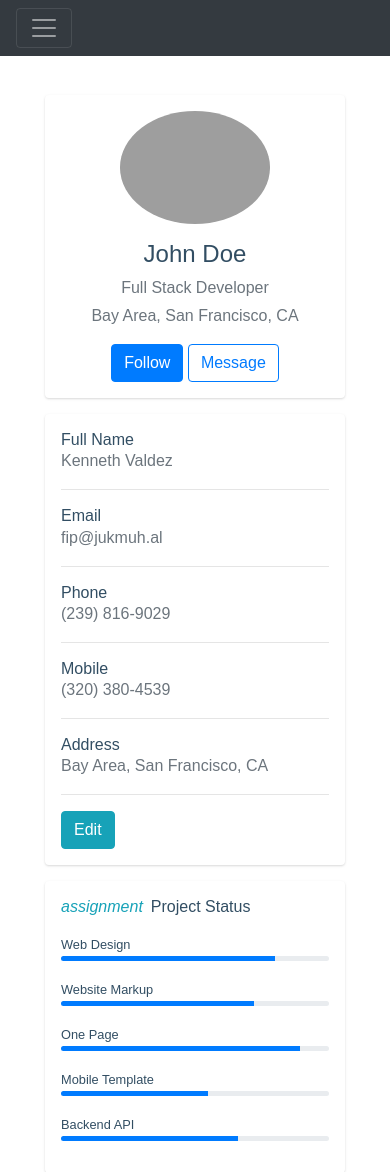
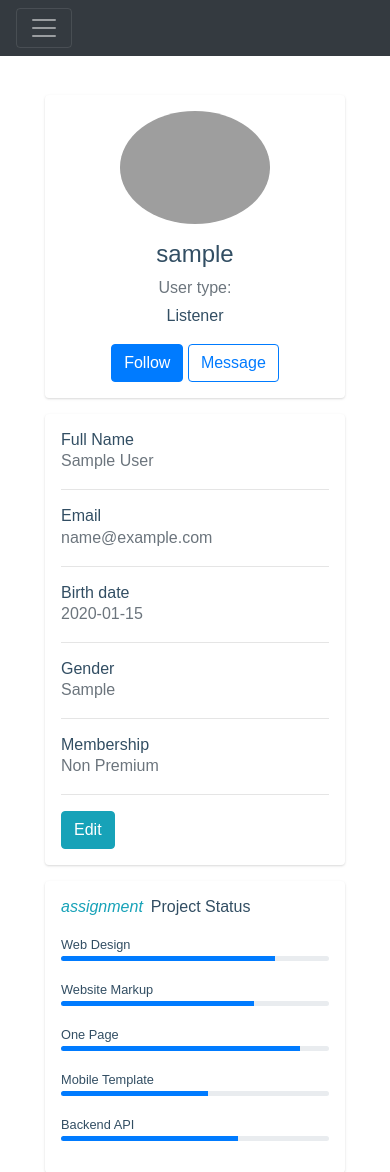
Before and after one commit to Darky-The-Dragon/ProgettoBD2022, a Flask app: page /profile/1 in a window 390 px wide. Shown: the top 1172 px of the page. Run offline with Flask 2, Linux system fonts and the light colour scheme; a user stored in the database is signed in; tables that the repository leaves empty hold one stand-in row (values such as "Sample post"); some libraries are stand-ins or nearby versions; grey boxes are pictures that could not be loaded.

Commit message:
Reworked Profile page to show user info

```diff
--- a/website/models.py
+++ b/website/models.py
@@ -105,8 +105,15 @@ def user_type(user_id):
         return 0
     elif db.session.query(Artist.id).filter_by(id=user_id).first() is not None:
         return 1
+
+
 def is_premium(user_id):
     if db.session.query(Non_Premium.id).filter_by(id=user_id).first() is not None:
         return 0
     elif db.session.query(Premium.id).filter_by(id=user_id).first() is not None:
         return 1
+
+
+def get_months(user_id):
+    row = db.session.query(Premium).filter_by(id=user_id).first()
+    return row.month_sub
--- a/website/templates/profile.html
+++ b/website/templates/profile.html
@@ -10,11 +10,20 @@
                     <div class="card">
                         <div class="card-body">
                             <div class="d-flex flex-column align-items-center text-center">
-                    <img src="https://bootdey.com/img/Content/avatar/avatar7.png" alt="Admin" class="rounded-circle" width="150">
+                                <img src="https://bootdey.com/img/Content/avatar/avatar7.png" alt="Admin"
+                                     class="rounded-circle" width="150">
                                 <div class="mt-3">
-                      <h4>John Doe</h4>
-                      <p class="text-secondary mb-1">Full Stack Developer</p>
-                      <p class="text-muted font-size-sm">Bay Area, San Francisco, CA</p>
+                                    <h4>{{ user.username }}</h4>
+                                    <p class="text-secondary mb-1">User type:</p>
+
+                                    {% if role==0 %}
+                                        <p>Listener</p>
+                                    {% elif role==1 %}
+                                        <p>Artist</p>
+                                    {% elif role==2 %}
+                                        <p>Admin</p>
+                                    {% endif %}
+
 
                                     <button class="btn btn-primary">Follow</button>
                                     <button class="btn btn-outline-primary">Message</button>
@@ -32,7 +41,7 @@
                                     <h6 class="mb-0">Full Name</h6>
                                 </div>
                                 <div class="col-sm-9 text-secondary">
-                      Kenneth Valdez
+                                    {{ user.first_name + " " + user.last_name }}
                                 </div>
                             </div>
                             <hr>
@@ -41,40 +50,63 @@
                                     <h6 class="mb-0">Email</h6>
                                 </div>
                                 <div class="col-sm-9 text-secondary">
-                      fip@jukmuh.al
+                                    {{ user.email }}
                                 </div>
                             </div>
                             <hr>
                             <div class="row">
                                 <div class="col-sm-3">
-                      <h6 class="mb-0">Phone</h6>
+                                    <h6 class="mb-0">Birth date</h6>
                                 </div>
                                 <div class="col-sm-9 text-secondary">
-                      (239) 816-9029
+                                    {{ user.birth_date }}
                                 </div>
                             </div>
                             <hr>
                             <div class="row">
                                 <div class="col-sm-3">
-                      <h6 class="mb-0">Mobile</h6>
+                                    <h6 class="mb-0">Gender</h6>
                                 </div>
                                 <div class="col-sm-9 text-secondary">
-                      (320) 380-4539
+                                    {{ user.gender }}
+                                </div>
+                            </div>
+                            <hr>
+                            {% if membership==0 %}
+                                <div class="row">
+                                    <div class="col-sm-3">
+                                        <h6 class="mb-0">Membership</h6>
+                                    </div>
+                                    <div class="col-sm-9 text-secondary">
+                                        Non Premium
+                                    </div>
+                                </div>
+                            {% endif %}
+                            {% if membership==1 %}
+                                <div class="row">
+                                    <div class="col-sm-3">
+                                        <h6 class="mb-0">Membership</h6>
+                                    </div>
+                                    <div class="col-sm-9 text-secondary">
+                                        Premium
                                     </div>
                                 </div>
                                 <hr>
                                 <div class="row">
                                     <div class="col-sm-3">
-                      <h6 class="mb-0">Address</h6>
+                                        <h6 class="mb-0">Month subscription</h6>
                                     </div>
                                     <div class="col-sm-9 text-secondary">
-                      Bay Area, San Francisco, CA
+                                        {{ months }} {{ "month(s)" }}
                                     </div>
                                 </div>
+                            {% endif %}
+
                             <hr>
                             <div class="row">
                                 <div class="col-sm-12">
-                      <a class="btn btn-info " target="__blank" href="https://www.bootdey.com/snippets/view/profile-edit-data-and-skills">Edit</a>
+                                    <a class="btn btn-info " target="__blank"
+                                       href="https://www.bootdey.com/snippets/view/profile-edit-data-and-skills">Edit</a>
                                 </div>
                             </div>
                         </div>
@@ -84,26 +116,32 @@
                         <div class="col-sm-8 mb-3">
                             <div class="card h-100">
                                 <div class="card-body">
-                      <h6 class="d-flex align-items-center mb-3"><i class="material-icons text-info mr-2">assignment</i>Project Status</h6>
+                                    <h6 class="d-flex align-items-center mb-3"><i class="material-icons text-info mr-2">assignment</i>Project
+                                        Status</h6>
                                     <small>Web Design</small>
                                     <div class="progress mb-3" style="height: 5px">
-                        <div class="progress-bar bg-primary" role="progressbar" style="width: 80%" aria-valuenow="80" aria-valuemin="0" aria-valuemax="100"></div>
+                                        <div class="progress-bar bg-primary" role="progressbar" style="width: 80%"
+                                             aria-valuenow="80" aria-valuemin="0" aria-valuemax="100"></div>
                                     </div>
                                     <small>Website Markup</small>
                                     <div class="progress mb-3" style="height: 5px">
-                        <div class="progress-bar bg-primary" role="progressbar" style="width: 72%" aria-valuenow="72" aria-valuemin="0" aria-valuemax="100"></div>
+                                        <div class="progress-bar bg-primary" role="progressbar" style="width: 72%"
+                                             aria-valuenow="72" aria-valuemin="0" aria-valuemax="100"></div>
                                     </div>
                                     <small>One Page</small>
                                     <div class="progress mb-3" style="height: 5px">
-                        <div class="progress-bar bg-primary" role="progressbar" style="width: 89%" aria-valuenow="89" aria-valuemin="0" aria-valuemax="100"></div>
+                                        <div class="progress-bar bg-primary" role="progressbar" style="width: 89%"
+                                             aria-valuenow="89" aria-valuemin="0" aria-valuemax="100"></div>
                                     </div>
                                     <small>Mobile Template</small>
                                     <div class="progress mb-3" style="height: 5px">
-                        <div class="progress-bar bg-primary" role="progressbar" style="width: 55%" aria-valuenow="55" aria-valuemin="0" aria-valuemax="100"></div>
+                                        <div class="progress-bar bg-primary" role="progressbar" style="width: 55%"
+                                             aria-valuenow="55" aria-valuemin="0" aria-valuemax="100"></div>
                                     </div>
                                     <small>Backend API</small>
                                     <div class="progress mb-3" style="height: 5px">
-                        <div class="progress-bar bg-primary" role="progressbar" style="width: 66%" aria-valuenow="66" aria-valuemin="0" aria-valuemax="100"></div>
+                                        <div class="progress-bar bg-primary" role="progressbar" style="width: 66%"
+                                             aria-valuenow="66" aria-valuemin="0" aria-valuemax="100"></div>
                                     </div>
                                 </div>
                             </div>
--- a/website/user.py
+++ b/website/user.py
@@ -4,7 +4,7 @@ from werkzeug.security import check_password_hash, generate_password_hash
 from werkzeug.utils import redirect
 
 from . import db
-from .models import User, user_type, is_premium
+from .models import User, Premium, user_type, is_premium, get_months
 
 user = Blueprint("user", __name__, static_folder='static', template_folder='templates')
 
@@ -15,4 +15,7 @@ def userprofile(user_id):
     user = User.query.filter_by(id=user_id).first()
     role = user_type(user_id)
     membership = is_premium(user_id)
-    return render_template("profile.html", user=user, role=role, membership=membership)
+    months = get_months(current_user.id)
+    if membership == 1:
+        month_sub = Premium.query.filter_by(id=user_id)
+    return render_template("profile.html", user=user, role=role, membership=membership, months=months)
```
Lines whose indentation alone changed are shown as unchanged.
